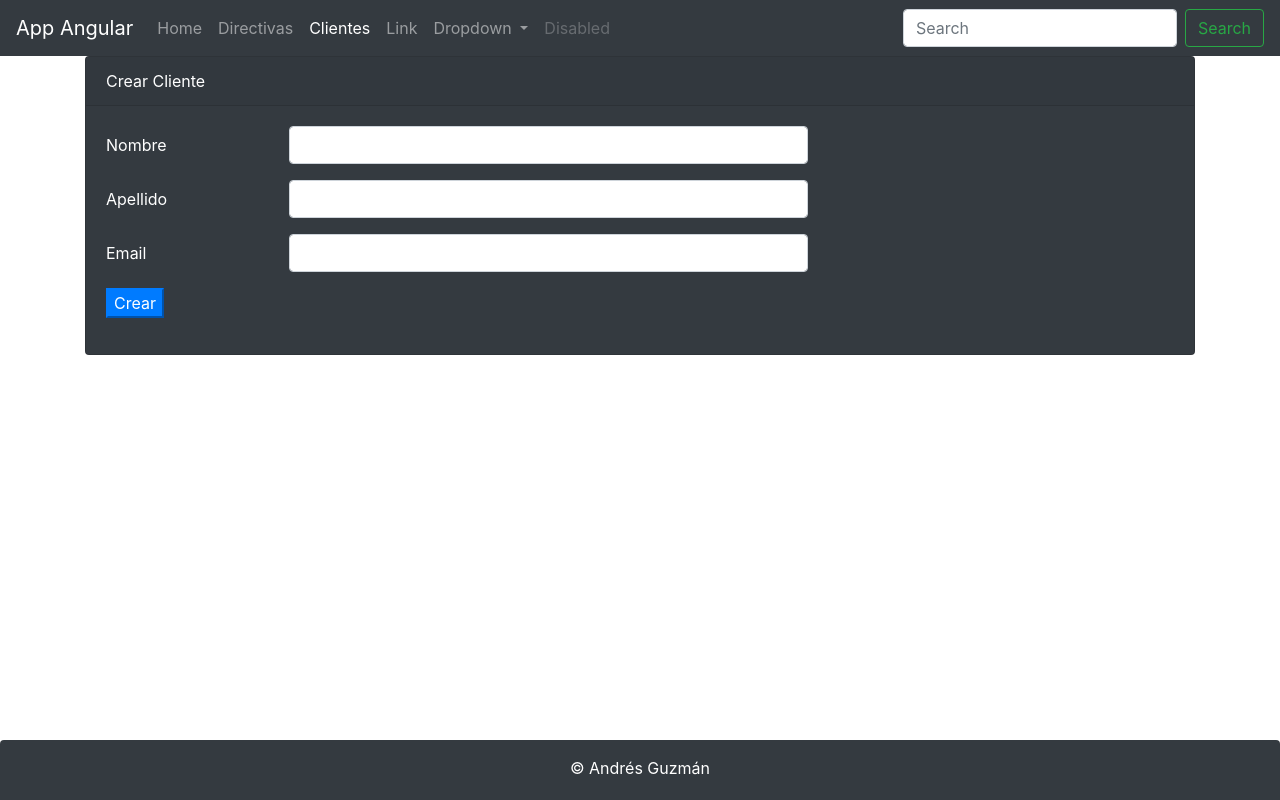
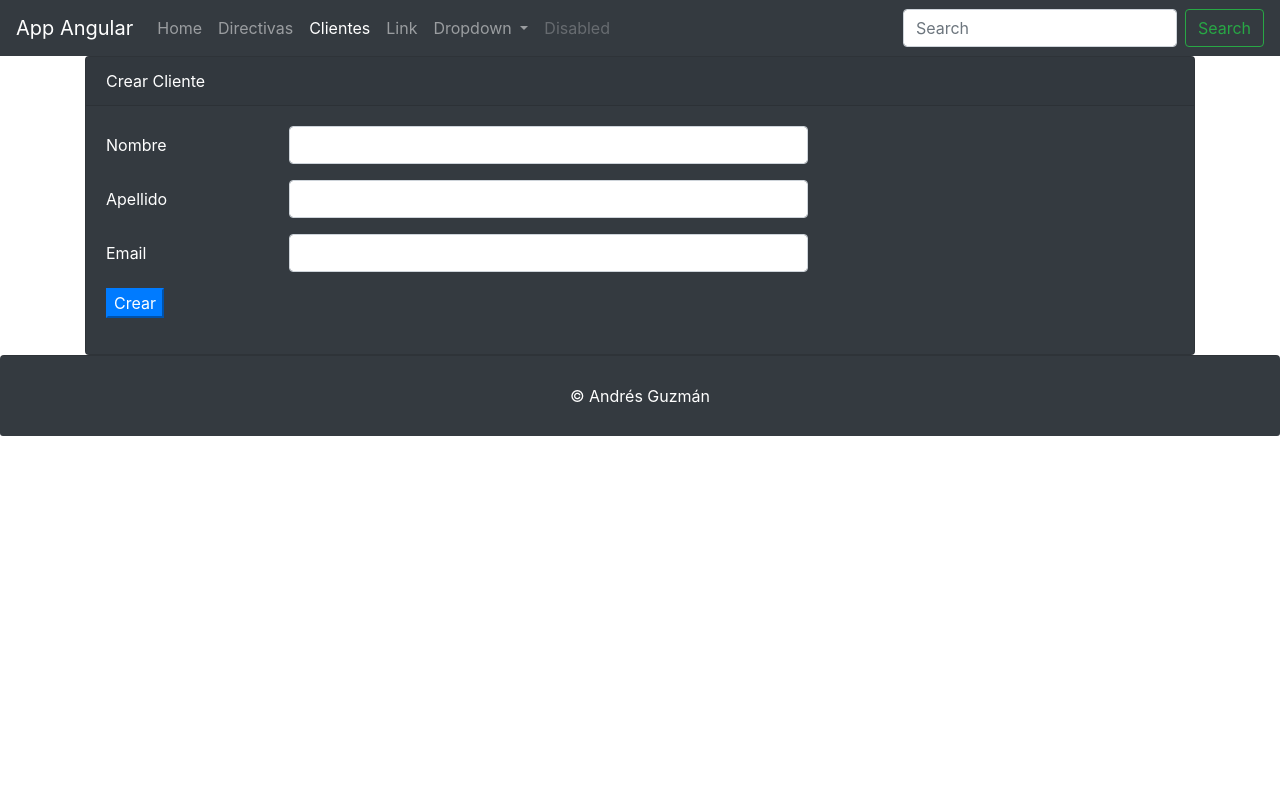
Before and after one commit to alexstk/spring5_angular7, an Angular app in the folder angular/clientes-app/: page /clientes/form in a window 1280 px wide. Built offline with nearby package versions, Linux system fonts and the light colour scheme.

Commit message:
Solucion bug del footer que no se movía.

```diff
--- a/angular/clientes-app/src/app/footer/footer.component.html
+++ b/angular/clientes-app/src/app/footer/footer.component.html
@@ -1,4 +1,4 @@
-<footer class="footer bg-dark rounded-top text-center">
+<footer class="card-footer bg-dark rounded-top text-center">
     <div class="container py-2">
         <p class="text-white my-2">
             &copy; {{ autor.nombre + ' ' + autor.apellido }}
```
